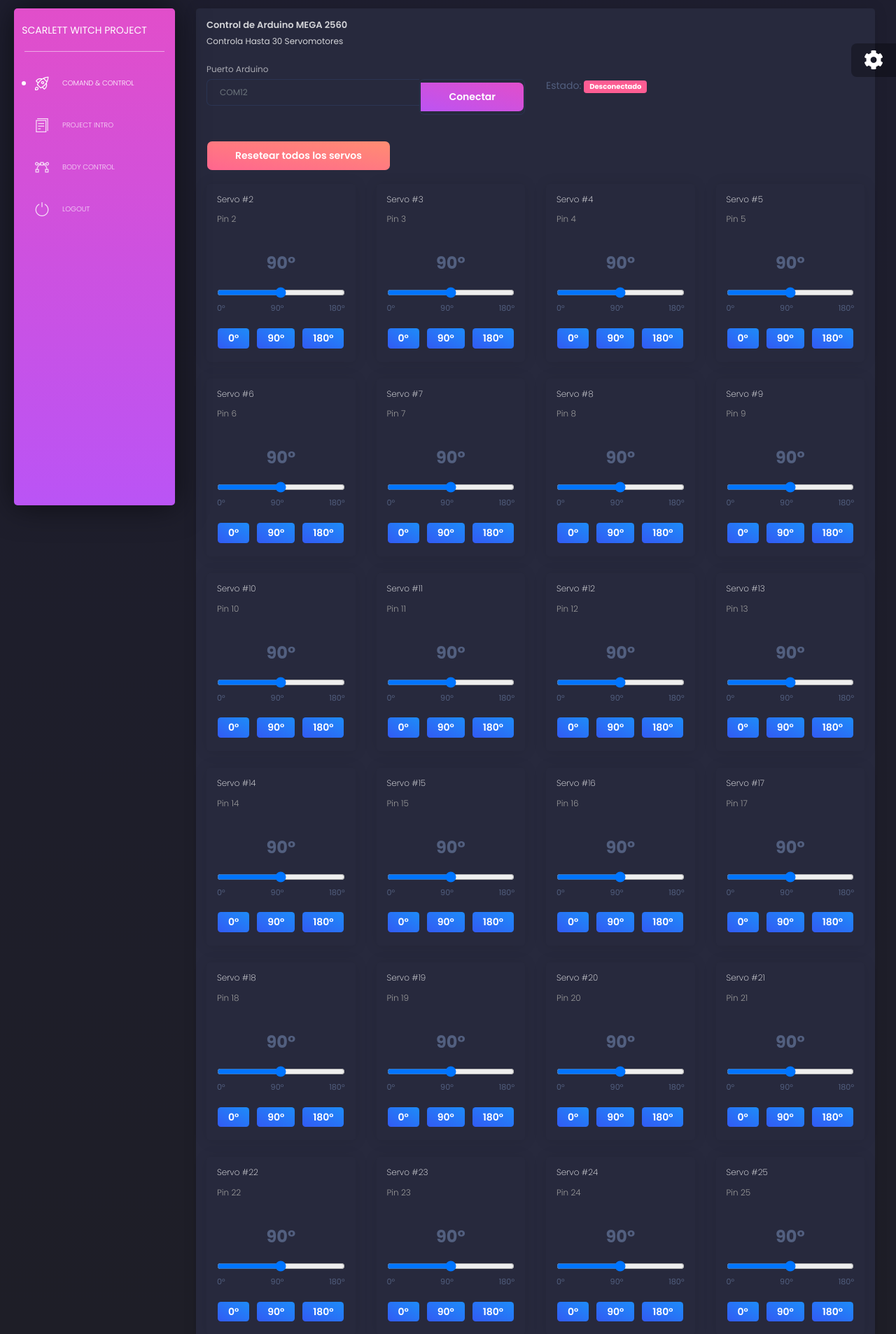
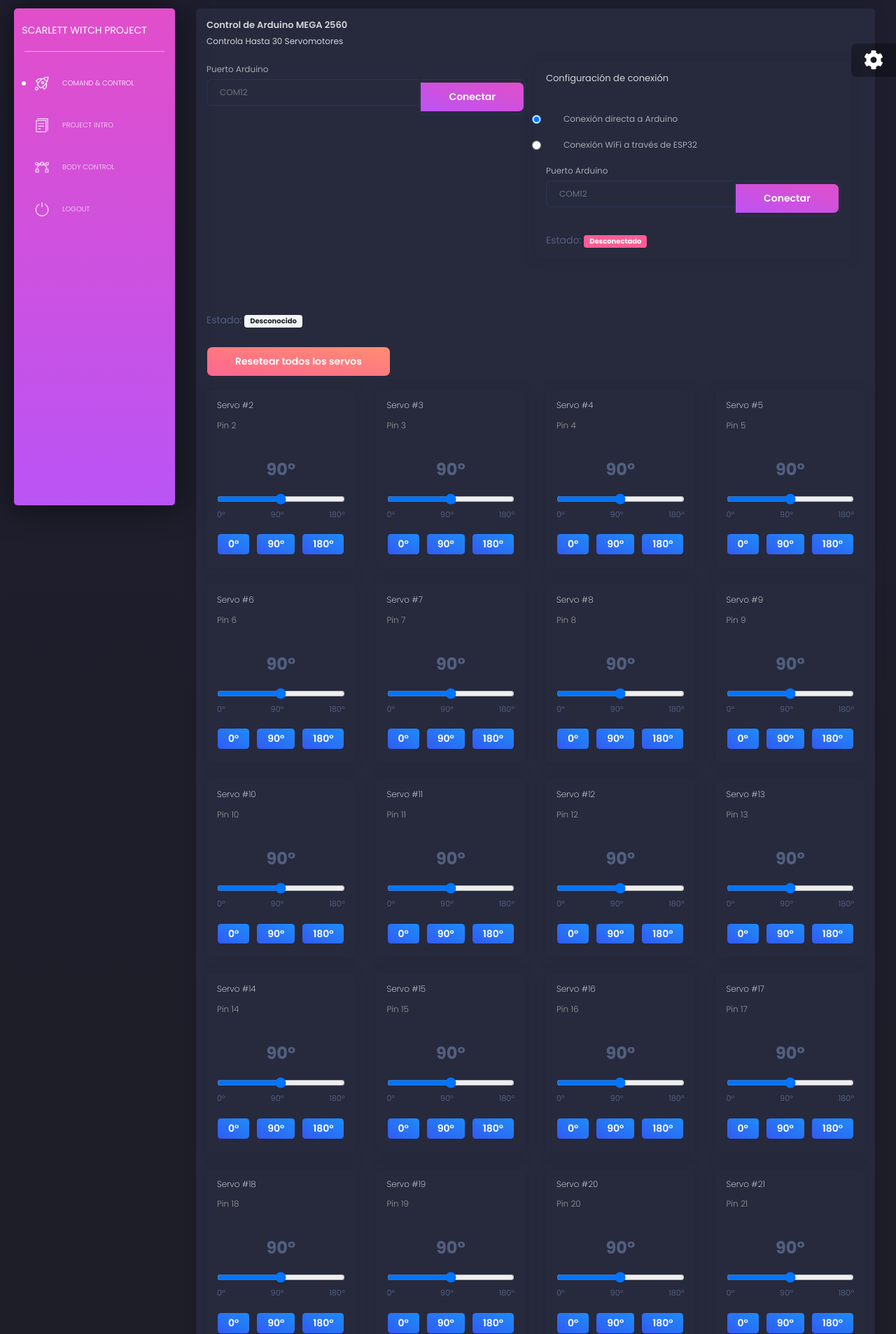
Before and after one commit to Chelqq/Scarlet-witch-project, a Flask app: page /index in a window 1280 px wide. Shown: the part 68-1974 px from the top of the page at 70% size. Run offline with Flask 2, Linux system fonts and the light colour scheme; the visitor is signed in with stand-in values (Sample User, id 1); parts of the project's set-up code (start-up, migrations or seed data) failed here and were passed over; some libraries are stand-ins or nearby versions.

Commit message:
Agregar soporte para conexión TCP/IP y serie en la ruta de conexión de Arduino, incluyendo opciones en la interfaz para seleccionar el tipo de conexión y actualizar parámetros dinámicamente.

```diff
--- a/apps/arduino/routes.py
+++ b/apps/arduino/routes.py
@@ -30,46 +30,84 @@
 @blueprint.route('/connect', methods=['POST'])
 @login_required
 def connect():
-    """Intenta conectar con Arduino"""
+    """Intenta conectar con Arduino (directo o a través de ESP32)"""
     try:
         global arduino_controller
         data = request.json or {}
-        port = data.get('port', 'COM12')
-        baud_rate = data.get('baud_rate', 9600)
 
-        app.logger.info(f"Attempting to connect to port {port} with baud rate {baud_rate}")
+        # Verificar si es conexión TCP o serie
+        use_tcp = data.get('use_tcp', False)
 
-        if arduino_controller is None:
-            app.logger.info("Controller is None, initializing with provided parameters")
-            arduino_controller = init_arduino(port=port, baud_rate=baud_rate)
+        if use_tcp:
+            # Modo TCP/IP a través de ESP32
+            host = data.get('host', '')
+            port = data.get('port', 8888)
+
+            app.logger.info(f"Attempting to connect via TCP/IP to ESP32 at {host}:{port}")
 
             if arduino_controller is None:
-                app.logger.error("Failed to initialize controller")
-                return jsonify({
-                    'status': 'error',
-                    'message': 'Failed to initialize Arduino controller'
-                }), 500
+                app.logger.info("Controller is None, initializing with TCP parameters")
+                arduino_controller = ArduinoController(host=host, port=port, use_tcp=True)
+
+                if arduino_controller is None:
+                    app.logger.error("Failed to initialize controller")
+                    return jsonify({
+                        'status': 'error',
+                        'message': 'Failed to initialize ESP32 WiFi controller'
+                    }), 500
+            else:
+                # Update settings if changed
+                if host != arduino_controller.host or port != arduino_controller.tcp_port or not arduino_controller.use_tcp:
+                    arduino_controller.host = host
+                    arduino_controller.tcp_port = port
+                    arduino_controller.use_tcp = True
+                    app.logger.info(f"Updated TCP settings: {host}:{port}")
         else:
-            if port != arduino_controller.port:
-                arduino_controller.port = port
-                app.logger.info(f"Updated port to {port}")
-            if baud_rate != arduino_controller.baud_rate:
-                arduino_controller.baud_rate = baud_rate
-                app.logger.info(f"Updated baud rate to {baud_rate}")
+            # Modo serie directo con Arduino
+            serial_port = data.get('serial_port', 'COM12')
+            baud_rate = data.get('baud_rate', 9600)
+
+            app.logger.info(f"Attempting to connect directly to Arduino on {serial_port}")
+
+            if arduino_controller is None:
+                app.logger.info("Controller is None, initializing with Serial parameters")
+                arduino_controller = ArduinoController(
+                    use_tcp=False,
+                    serial_port=serial_port,
+                    baud_rate=baud_rate
+                )
+
+                if arduino_controller is None:
+                    app.logger.error("Failed to initialize controller")
+                    return jsonify({
+                        'status': 'error',
+                        'message': 'Failed to initialize Arduino controller'
+                    }), 500
+            else:
+                # Update settings if changed
+                if serial_port != arduino_controller.serial_port or baud_rate != arduino_controller.baud_rate or arduino_controller.use_tcp:
+                    arduino_controller.serial_port = serial_port
+                    arduino_controller.baud_rate = baud_rate
+                    arduino_controller.use_tcp = False
+                    app.logger.info(f"Updated serial settings: {serial_port}, {baud_rate}")
 
         app.logger.info("Attempting to connect")
         success = arduino_controller.connect()
         app.logger.info(f"Connection result: {success}")
 
         if success:
+            connection_type = "ESP32 WiFi" if arduino_controller.use_tcp else "Arduino directo"
+            connection_details = f"ESP32 en {arduino_controller.host}:{arduino_controller.tcp_port}" if arduino_controller.use_tcp else f"Arduino en {arduino_controller.serial_port}"
+
             return jsonify({
                 'status': 'success',
-                'message': f'Conectado a Arduino en {port}'
+                'message': f'Conectado a {connection_details}',
+                'connection_type': connection_type
             })
         else:
             return jsonify({
                 'status': 'error',
-                'message': 'No se pudo conectar con Arduino'
+                'message': 'No se pudo conectar con el dispositivo'
             }), 500
 
     except Exception as e:
--- a/apps/templates/home/index.html
+++ b/apps/templates/home/index.html
@@ -48,6 +48,59 @@
                                     <input type="text" class="form-control" id="arduino-port" placeholder="COM12">
                                     <div class="input-group-append">
                                         <button class="btn btn-primary" id="connect-button">Conectar</button>
+                                    </div>
+                                </div>
+                            </div>
+                        </div>
+                        <div class="row mb-4">
+                            <div class="col-md-12">
+                                <div class="card">
+                                    <div class="card-header">
+                                        <h5>Configuración de conexión</h5>
+                                    </div>
+                                    <div class="card-body">
+                                        <div class="form-check mb-3">
+                                            <input class="form-check-input" type="radio" name="connection-type" id="connection-direct" value="direct" checked>
+                                            <label class="form-check-label" for="connection-direct">
+                                                Conexión directa a Arduino
+                                            </label>
+                                        </div>
+                                        <div class="form-check mb-3">
+                                            <input class="form-check-input" type="radio" name="connection-type" id="connection-wifi" value="wifi">
+                                            <label class="form-check-label" for="connection-wifi">
+                                                Conexión WiFi a través de ESP32
+                                            </label>
+                                        </div>
+
+                                        <!-- Conexión directa Arduino -->
+                                        <div id="direct-connection-form" class="connection-form">
+                                            <div class="form-group">
+                                                <label>Puerto Arduino</label>
+                                                <div class="input-group">
+                                                    <input type="text" class="form-control" id="arduino-port" placeholder="COM12">
+                                                    <div class="input-group-append">
+                                                        <button class="btn btn-primary" id="connect-direct-button">Conectar</button>
+                                                    </div>
+                                                </div>
+                                            </div>
+                                        </div>
+
+                                        <!-- Conexión WiFi ESP32 -->
+                                        <div id="wifi-connection-form" class="connection-form" style="display:none;">
+                                            <div class="form-group">
+                                                <label>Dirección IP ESP32</label>
+                                                <input type="text" class="form-control" id="esp32-ip" placeholder="192.168.1.64">
+                                            </div>
+                                            <div class="form-group">
+                                                <label>Puerto TCP</label>
+                                                <input type="number" class="form-control" id="esp32-port" value="8888">
+                                            </div>
+                                            <button class="btn btn-primary" id="connect-wifi-button">Conectar por WiFi</button>
+                                        </div>
+
+                                        <div class="connection-status mt-4">
+                                            Estado: <span id="connection-status" class="badge badge-secondary">Desconocido</span>
+                                        </div>
                                     </div>
                                 </div>
                             </div>
@@ -144,13 +197,52 @@
         resetAllServos();
     });
 
+    // Cambiar entre modos de conexión
+$('input[name="connection-type"]').change(function() {
+    if ($(this).val() === 'direct') {
+        $('#direct-connection-form').show();
+        $('#wifi-connection-form').hide();
+    } else {
+        $('#direct-connection-form').hide();
+        $('#wifi-connection-form').show();
+    }
+});
 
-    function connectToArduino(port) {
+// Botón de conexión directa
+$('#connect-direct-button').on('click', function() {
+    const port = $('#arduino-port').val();
+    connectToArduino(false, port);
+});
+
+// Botón de conexión WiFi
+$('#connect-wifi-button').on('click', function() {
+    const host = $('#esp32-ip').val();
+    const port = $('#esp32-port').val();
+    connectToArduino(true, null, host, port);
+});
+
+// Función de conexión con parámetros adaptados
+function connectToArduino(useTcp, serialPort, host, tcpPort) {
+    let connectData = {};
+
+    if (useTcp) {
+        connectData = {
+            use_tcp: true,
+            host: host,
+            port: parseInt(tcpPort)
+        };
+    } else {
+        connectData = {
+            use_tcp: false,
+            serial_port: serialPort
+        };
+    }
+
     $.ajax({
         url: '/arduino/connect',
         method: 'POST',
         contentType: 'application/json',
-            data: JSON.stringify({ port: port }),
+        data: JSON.stringify(connectData),
         success: function(response) {
             if (response.status === 'success') {
                 $('#connection-status').removeClass('badge-secondary badge-danger').addClass('badge-success').text('Conectado');
```
Lines whose indentation alone changed are shown as unchanged.
